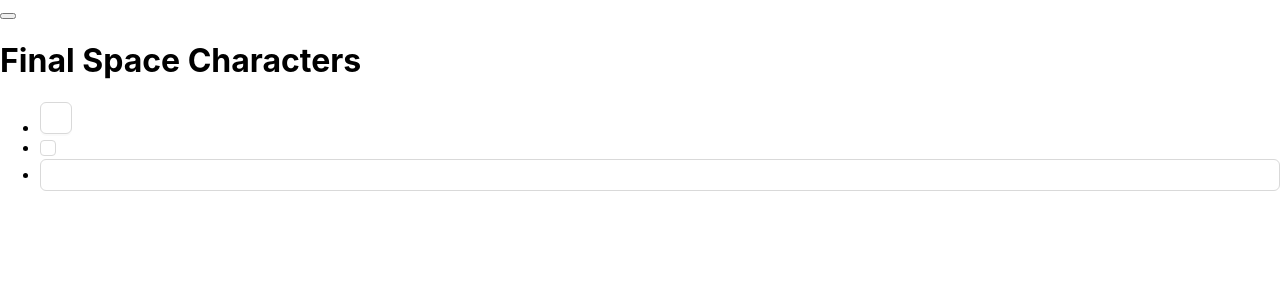
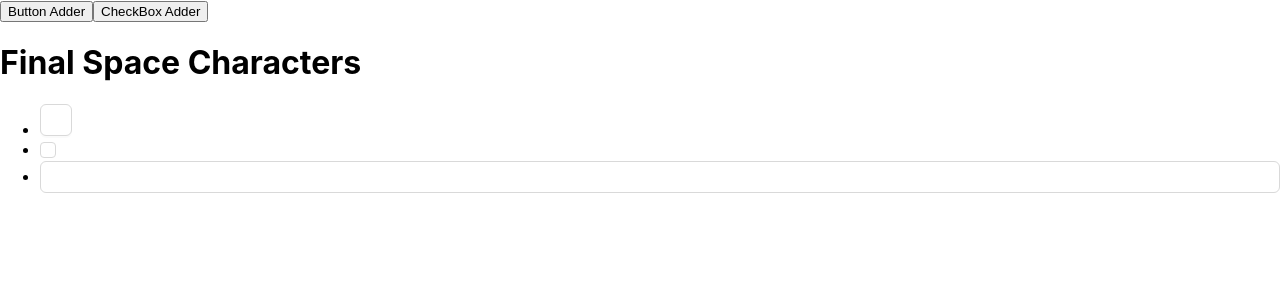
Before and after one commit to hamzaozan/bitirmebabagg, a React (Create React App) app: page /dnd in a window 1280 px wide. Shown: the top 300 px of the page. Built offline with nearby package versions, Linux system fonts and the light colour scheme; the HTML template or start-up script is replaced by a standard one.

Commit message:
dnd fonksiyonel olarak tamamlandı. creation ile birleştirilecek

```diff
--- a/src/Components/DnD.js
+++ b/src/Components/DnD.js
@@ -3,22 +3,26 @@
 import {Button, Checkbox, Input} from "antd";
 import creationPage from "./Pages/CreationPage";
 
+let count=4;
 const finalSpaceCharacters = [
   {
     id:1,
-    key: 'button',
+    key: '1',
+    statement: 'button',
     name: 'Gary Goodspeed',
     thumb: '/images/gary.png'
   },
   {
     id:2,
-    key: 'chckbx',
+    key: '2',
+    statement: 'chckbx',
     name: 'Little Cato',
     thumb: '/images/cato.png'
   },
   {
     id:3,
-    key: 'input',
+    key: '3',
+    statement: 'input',
     name: 'KVN',
     thumb: '/images/kvn.png'
   },
@@ -34,12 +38,23 @@
 
     updateCharacters(items)
   }
-  let count=4;
-  const onClick = (expense) => {
+  const onClickbtn = (expense) => {
     const data = {
       id: count,
-      key: 'button',
-      statement: '',
+      key: count.toString(),
+      statement: 'button',
+      enteredData: '',
+    };
+    updateCharacters((prevExpenses) => {
+      return [data, ...prevExpenses];
+    });
+    count++;
+  }
+  const onClickchckbx = (expense) => {
+    const data = {
+      id: count,
+      key: count.toString(),
+      statement: 'chckbx',
       enteredData: '',
     };
     updateCharacters((prevExpenses) => {
@@ -50,21 +65,22 @@
 
   return (
     <div className="App">
-      <button onClick={onClick}></button>
+      <button onClick={onClickbtn}>Button Adder</button>
+      <button onClick={onClickchckbx}>CheckBox Adder</button>
       <header className="App-header">
         <h1>Final Space Characters</h1>
         <DragDropContext onDragEnd={handleOnDragEnd}>
           <Droppable droppableId="characters">
             {(provided) => (
               <ul className="characters" {...provided.droppableProps} ref={provided.innerRef}>
-                {characters.map(({id,key, name, thumb}, index) => {
+                {characters.map(({id,key, name, thumb,statement}, index) => {
                   return (
                     <Draggable key={id} draggableId={key} index={index}>
                       {(provided) => (
                         <li ref={provided.innerRef} {...provided.draggableProps} {...provided.dragHandleProps}>
-                          {key==='button' && <Button/>}
-                          {key==='chckbx' && <Checkbox/>}
-                          {key==='input' && <Input/>}
+                          {statement==='button' && <Button/>}
+                          {statement==='chckbx' && <Checkbox/>}
+                          {statement==='input' && <Input/>}
                         </li>
                       )}
                     </Draggable>
```
